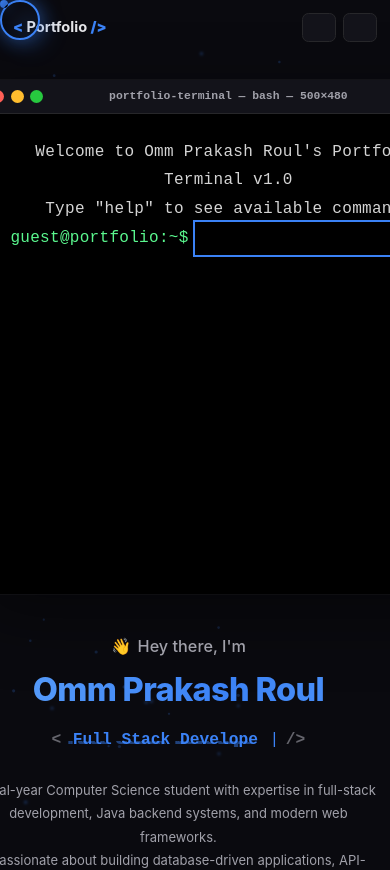
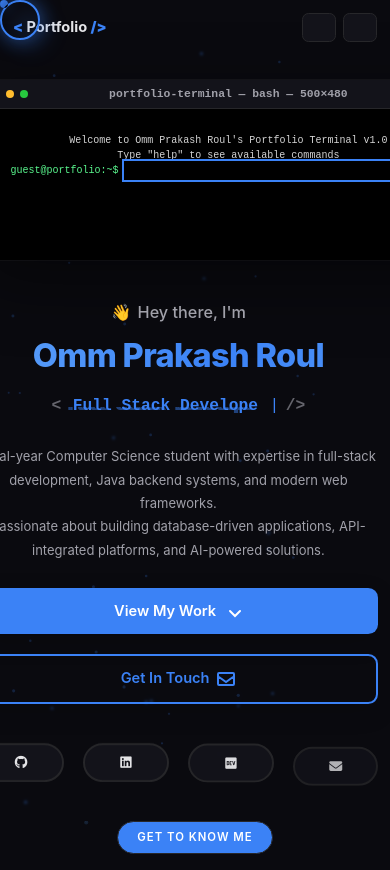
Before and after one commit to Omm7/omm-pakash-roul, a React (Create React App) app: page / in a window 390 px wide. Shown: the top 870 px of the page. Built offline with nearby package versions, Linux system fonts and the light colour scheme.

Commit message:
Resize hero section terminal to 200x180px for mobile devices

```diff
--- a/src/components/Utilities/InteractiveTerminal.css
+++ b/src/components/Utilities/InteractiveTerminal.css
@@ -277,47 +277,50 @@
 
 @media (max-width: 480px) {
   .interactive-terminal {
-    border-radius: 8px;
-    max-width: 90%;
+    border-radius: 6px;
+    width: 200px;
+    height: 180px;
+    max-width: 200px;
   }
 
   .terminal-header {
-    padding: 14px 16px;
+    padding: 6px 10px;
   }
 
   .terminal-button {
-    width: 13px;
-    height: 13px;
+    width: 8px;
+    height: 8px;
   }
 
   .terminal-buttons {
-    gap: 9px;
+    gap: 5px;
   }
 
   .terminal-body {
-    padding: 20px 18px;
-    min-height: 400px;
-    max-height: 500px;
-    font-size: 16px;
-    line-height: 1.8;
-    letter-spacing: 0.3px;
+    padding: 10px 12px;
+    min-height: 140px;
+    max-height: 140px;
+    font-size: 10px;
+    line-height: 1.5;
+    letter-spacing: 0px;
+    overflow-y: auto;
   }
 
   .terminal-title {
-    font-size: 14px;
+    font-size: 9px;
   }
 
   .terminal-output {
-    margin: 16px 0;
+    margin: 6px 0;
   }
 
   .terminal-input input {
-    font-size: 16px;
-    padding: 12px 0;
+    font-size: 10px;
+    padding: 6px 0;
   }
 
   .terminal-prompt {
-    font-size: 16px;
+    font-size: 10px;
   }
 }
 
```
